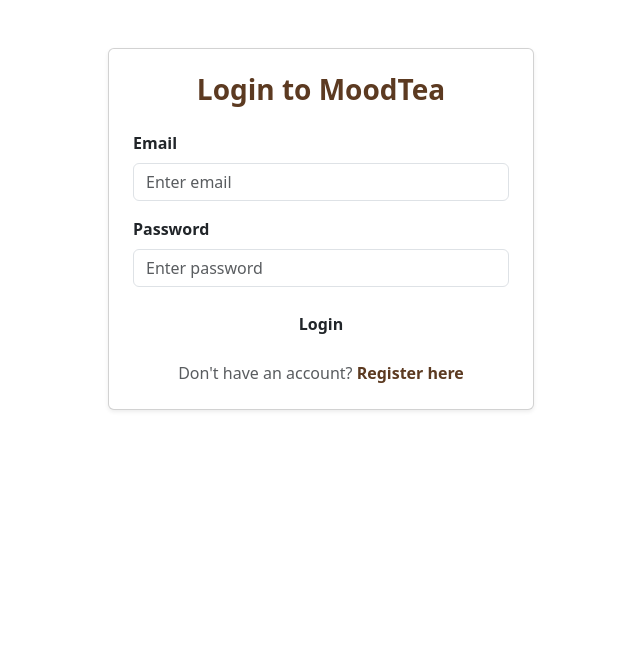
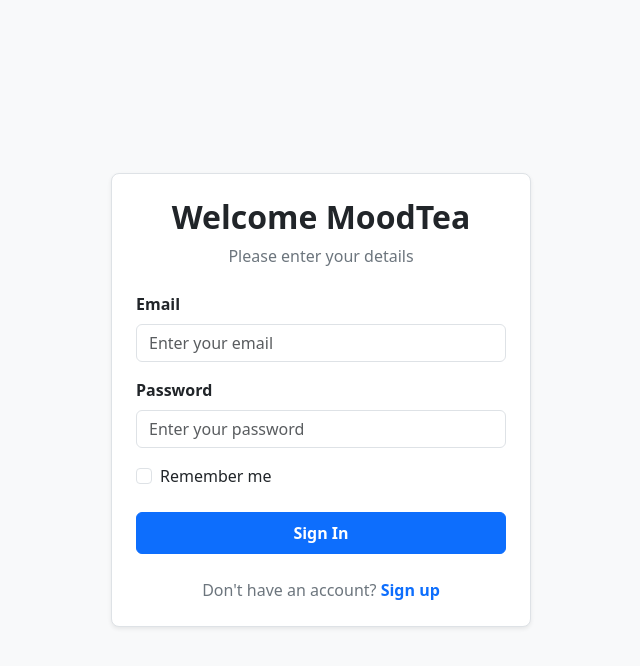
Before and after one commit to BAO52/moodtea-app, a React (Create React App) app: page /login in a window 1280 px wide. Shown: the top 666 px of the page, without its empty margins (319-959 px from the left). Built offline with nearby package versions, Linux system fonts and the light colour scheme.

Commit message:
Update Login and relative stuff

```diff
--- a/src/components/AdminRoute.jsx
+++ b/src/components/AdminRoute.jsx
@@ -1,7 +1,9 @@
 import { Navigate } from "react-router-dom";
 
 const AdminRoute = ({ children }) => {
-  const user = JSON.parse(localStorage.getItem("user"));
+  const user =
+    JSON.parse(localStorage.getItem("user")) ||
+    JSON.parse(sessionStorage.getItem("user"));
 
   if (!user || user.role !== "Admin") {
     return <Navigate to="/" />;
--- a/src/components/Navbar.jsx
+++ b/src/components/Navbar.jsx
@@ -2,10 +2,14 @@ import { Link, useNavigate } from "react-router-dom";
 
 const Navbar = () => {
   const navigate = useNavigate();
-  const user = JSON.parse(localStorage.getItem("user"));
+
+  const user =
+    JSON.parse(localStorage.getItem("user")) ||
+    JSON.parse(sessionStorage.getItem("user"));
 
   const handleLogout = () => {
     localStorage.removeItem("user");
+    sessionStorage.removeItem("user");
     navigate("/login");
   };
 
@@ -17,12 +21,20 @@ const Navbar = () => {
         </Link>
 
         <div className="d-flex align-items-center gap-3 flex-wrap">
-          <Link className="nav-link text-white" to="/">Home</Link>
-          <Link className="nav-link text-white" to="/menu">Menu</Link>
+          <Link className="nav-link text-white" to="/">
+            Home
+          </Link>
+
+          <Link className="nav-link text-white" to="/menu">
+            Menu
+          </Link>
 
           {user && user.role === "Customer" && (
             <>
-              <Link className="nav-link text-white" to="/my-orders">My Orders</Link>
+              <Link className="nav-link text-white" to="/my-orders">
+                My Orders
+              </Link>
+
               <Link className="btn btn-pastel-pink btn-sm px-3" to="/cart">
                 Cart
               </Link>
@@ -40,6 +52,7 @@ const Navbar = () => {
               <Link className="btn btn-outline-light btn-sm" to="/profile">
                 Profile ({user.name})
               </Link>
+
               <button onClick={handleLogout} className="btn btn-danger btn-sm">
                 Logout
               </button>
--- a/src/components/PrivateRoute.jsx
+++ b/src/components/PrivateRoute.jsx
@@ -1,7 +1,9 @@
 import { Navigate } from "react-router-dom";
 
 const PrivateRoute = ({ children }) => {
-  const user = JSON.parse(localStorage.getItem("user"));
+  const user =
+    JSON.parse(localStorage.getItem("user")) ||
+    JSON.parse(sessionStorage.getItem("user"));
 
   if (!user) {
     return <Navigate to="/login" />;
--- a/src/pages/Login.jsx
+++ b/src/pages/Login.jsx
@@ -6,6 +6,8 @@ const Login = () => {
   const [email, setEmail] = useState("");
   const [password, setPassword] = useState("");
   const [error, setError] = useState("");
+  const [remember, setRemember] = useState(false);
+
   const navigate = useNavigate();
 
   const handleLogin = async (e) => {
@@ -14,6 +16,7 @@ const Login = () => {
 
     try {
       const res = await axios.get("http://localhost:3001/users");
+
       const foundUser = res.data.find(
         (u) => u.email === email && u.password === password
       );
@@ -32,7 +35,13 @@ const Login = () => {
         address: foundUser.address || "",
       };
 
+      if (remember) {
         localStorage.setItem("user", JSON.stringify(safeUser));
+        sessionStorage.removeItem("user");
+      } else {
+        sessionStorage.setItem("user", JSON.stringify(safeUser));
+        localStorage.removeItem("user");
+      }
 
       if (foundUser.role === "Admin") {
         navigate("/admin");
@@ -45,47 +54,78 @@ const Login = () => {
   };
 
   return (
-    <div className="container mt-5" style={{ maxWidth: "450px" }}>
-      <div className="card card-custom p-4 shadow-sm">
-        <h3 className="fw-bold text-milk-tea text-center mb-4">Login to MoodTea</h3>
+    <div className="container-fluid min-vh-100 bg-light d-flex justify-content-center align-items-center py-4">
+      <div
+        className="card shadow-sm border rounded-3 w-100"
+        style={{ maxWidth: "420px" }}
+      >
+        <div className="card-body p-4">
+          <div className="text-center mb-4">
+            <h2 className="fw-bold text-dark">Welcome MoodTea</h2>
+            <p className="text-secondary mb-0">Please enter your details</p>
+          </div>
 
           {error && <div className="alert alert-danger py-2">{error}</div>}
 
           <form onSubmit={handleLogin}>
             <div className="mb-3">
               <label className="form-label fw-semibold">Email</label>
+
               <input
                 type="email"
-              required
                 className="form-control"
-              placeholder="Enter email"
+                placeholder="Enter your email"
                 value={email}
                 onChange={(e) => setEmail(e.target.value)}
+                required
               />
             </div>
 
             <div className="mb-3">
               <label className="form-label fw-semibold">Password</label>
+
               <input
                 type="password"
-              required
                 className="form-control"
-              placeholder="Enter password"
+                placeholder="Enter your password"
                 value={password}
                 onChange={(e) => setPassword(e.target.value)}
+                required
               />
             </div>
 
-          <button type="submit" className="btn btn-milk-tea w-100 py-2 fw-bold">
-            Login
+            <div className="form-check mb-4">
+              <input
+                type="checkbox"
+                className="form-check-input"
+                id="remember"
+                checked={remember}
+                onChange={(e) => setRemember(e.target.checked)}
+              />
+
+              <label className="form-check-label" htmlFor="remember">
+                Remember me
+              </label>
+            </div>
+
+            <button
+              type="submit"
+              className="btn btn-primary w-100 fw-semibold py-2"
+            >
+              Sign In
             </button>
           </form>
 
-        <div className="text-center mt-3">
-          <span className="text-muted">Don't have an account? </span>
-          <Link to="/register" className="text-milk-tea fw-semibold text-decoration-none">
-            Register here
+          <div className="text-center mt-4">
+            <span className="text-secondary">Don't have an account? </span>
+
+            <Link
+              to="/register"
+              className="text-primary fw-semibold text-decoration-none"
+            >
+              Sign up
             </Link>
+          </div>
         </div>
       </div>
     </div>
--- a/src/pages/admin/AdminProducts.jsx
+++ b/src/pages/admin/AdminProducts.jsx
@@ -64,7 +64,10 @@ const AdminProducts = () => {
 
   const [user, setUser] = useState(() => {
     try {
-      return JSON.parse(localStorage.getItem("user"));
+      return (
+        JSON.parse(localStorage.getItem("user")) ||
+        JSON.parse(sessionStorage.getItem("user"))
+      );
     } catch (error) {
       return null;
     }
@@ -90,6 +93,7 @@ const AdminProducts = () => {
 
   const handleLogout = () => {
     localStorage.removeItem("user");
+    sessionStorage.removeItem("user");
     setUser(null);
     navigate("/login");
   };
```
Also changed, not shown: src/pages/Register.jsx (+7 -2 lines). Lines whose indentation alone changed are shown as unchanged.
